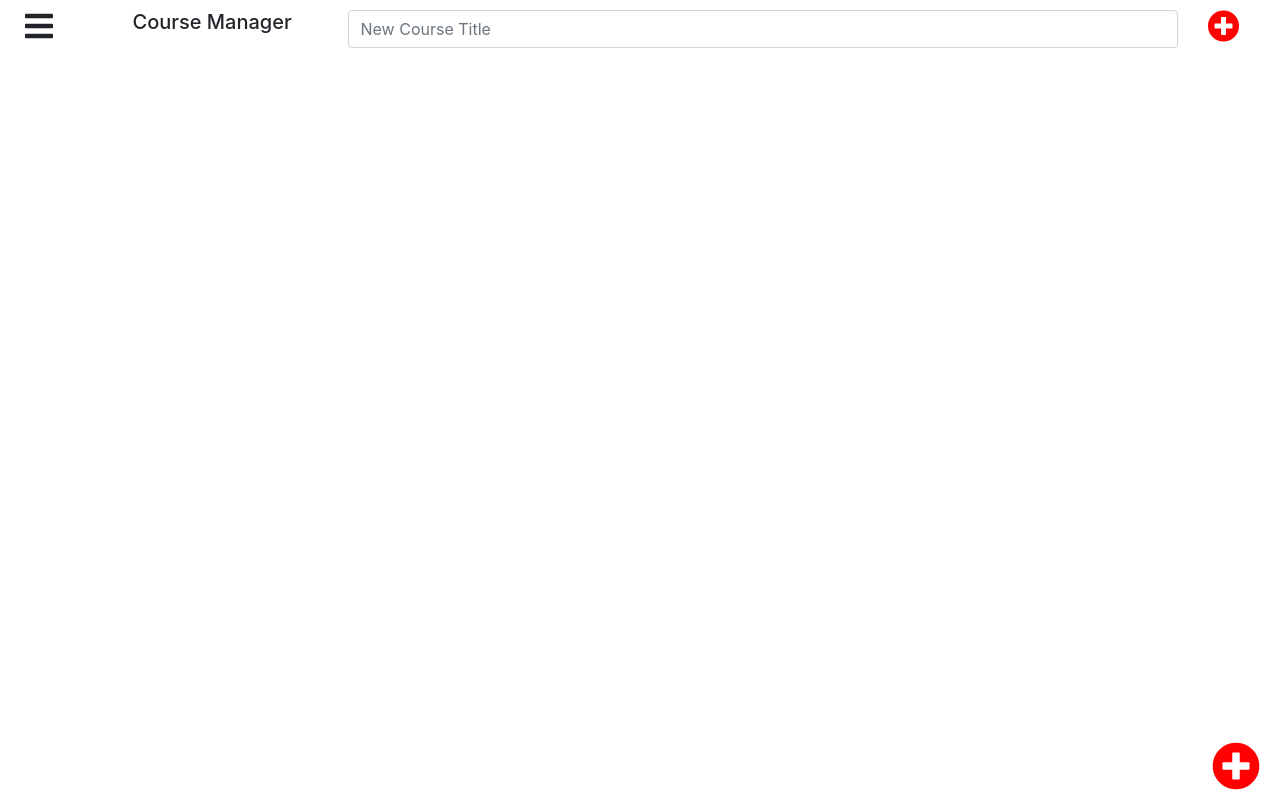
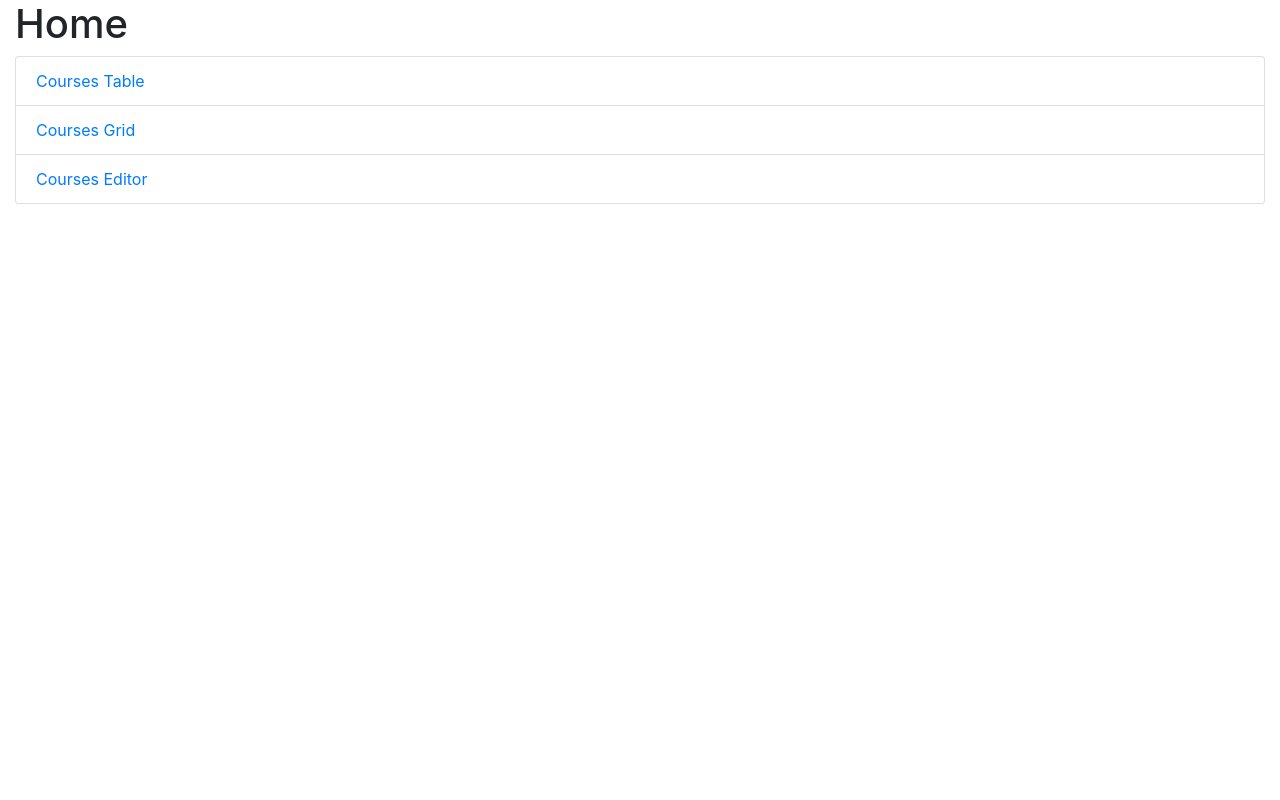
Before and after one commit to Huilian-J/wbdv-sp21-01-huilian-client-react, a React (Create React App) app: page / in a window 1280 px wide. Built offline with nearby package versions, Linux system fonts and the light colour scheme; no server answers.

Commit message:
Added home page, change editor route path

```diff
--- a/src/App.js
+++ b/src/App.js
@@ -1,13 +1,18 @@
 import logo from './logo.svg';
 import './App.css';
 import CourseManager from "./components/course-manager";
-import {BrowserRouter} from "react-router-dom";
+import {BrowserRouter, Route} from "react-router-dom";
+import Home from "./components/home"
+import CourseEditor from "./components/course-editor/course-editor";
+import React from "react";
 
 function App() {
   return (
       <BrowserRouter>
           <div className="container-fluid">
-              <CourseManager/>
+              <Route path="/" exact={true} component={Home}/>
+              <Route path="/courses" component={CourseManager}/>
+              <Route path="/editor" exact={true} render={(props) => <CourseEditor {...props}/>}/>
           </div>
       </BrowserRouter>
   );
--- a/src/components/course-grid/course-card.js
+++ b/src/components/course-grid/course-card.js
@@ -19,7 +19,7 @@ const CourseCard = ({deleteCourse, updateCourse, course}) => {
                 <div className="card-body">
                     {
                         !editing &&
-                        <Link to="/courses/editor">
+                        <Link to="/editor">
                             <h5 className="card-title">{course.title}</h5>
                         </Link>
                     }
--- a/src/components/course-manager.js
+++ b/src/components/course-manager.js
@@ -1,7 +1,6 @@
 import React from 'react'
 import CourseTable from "./course-table/course-table";
 import CourseGrid from "./course-grid/course-grid";
-import CourseEditor from "./course-editor/course-editor";
 import {Route} from "react-router-dom";
 import CourseService from "../services/course-service";
 
@@ -89,20 +88,17 @@ class CourseManager
                     </div>
                 </div>
                 <div className="wbdv-content-blw-bar">
-                    <Route path="/courses/table">
+                    <Route path="/courses/table" exact={true}>
                         <CourseTable
                             updateCourse={this.updateCourse}
                             deleteCourse={this.deleteCourse}
                             courses={this.state.courses}/>
                     </Route>
-                    <Route path="/courses/grid">
+                    <Route path="/courses/grid" exact={true}>
                         <CourseGrid
                             updateCourse={this.updateCourse}
                             deleteCourse={this.deleteCourse}
                             courses={this.state.courses}/>
-                    </Route>
-                    <Route path="/courses/editor"
-                           render={(props) => <CourseEditor {...props}/>}>
                     </Route>
                 </div>
                 <div className="wbdv-sticky-plus-circle">
--- a/src/components/course-table/course-row.js
+++ b/src/components/course-table/course-row.js
@@ -19,7 +19,7 @@ const CourseRow = ({deleteCourse, updateCourse, course}) => {
             <td>
                 {
                     !editing &&
-                    <Link to="/courses/editor">
+                    <Link to="/editor">
                         {course.title}
                     </Link>
                 }
--- /dev/null
+++ b/src/components/home.js
@@ -0,0 +1,18 @@
+import React from 'react'
+import {Link} from 'react-router-dom'
+
+export default () =>
+    <>
+        <h1>Home</h1>
+        <div className="list-group">
+            <Link to="/courses/table" className="list-group-item">
+                Courses Table
+            </Link>
+            <Link to="/courses/grid" className="list-group-item">
+                Courses Grid
+            </Link>
+            <Link to="/editor" className="list-group-item">
+                Courses Editor
+            </Link>
+        </div>
+    </>
```
